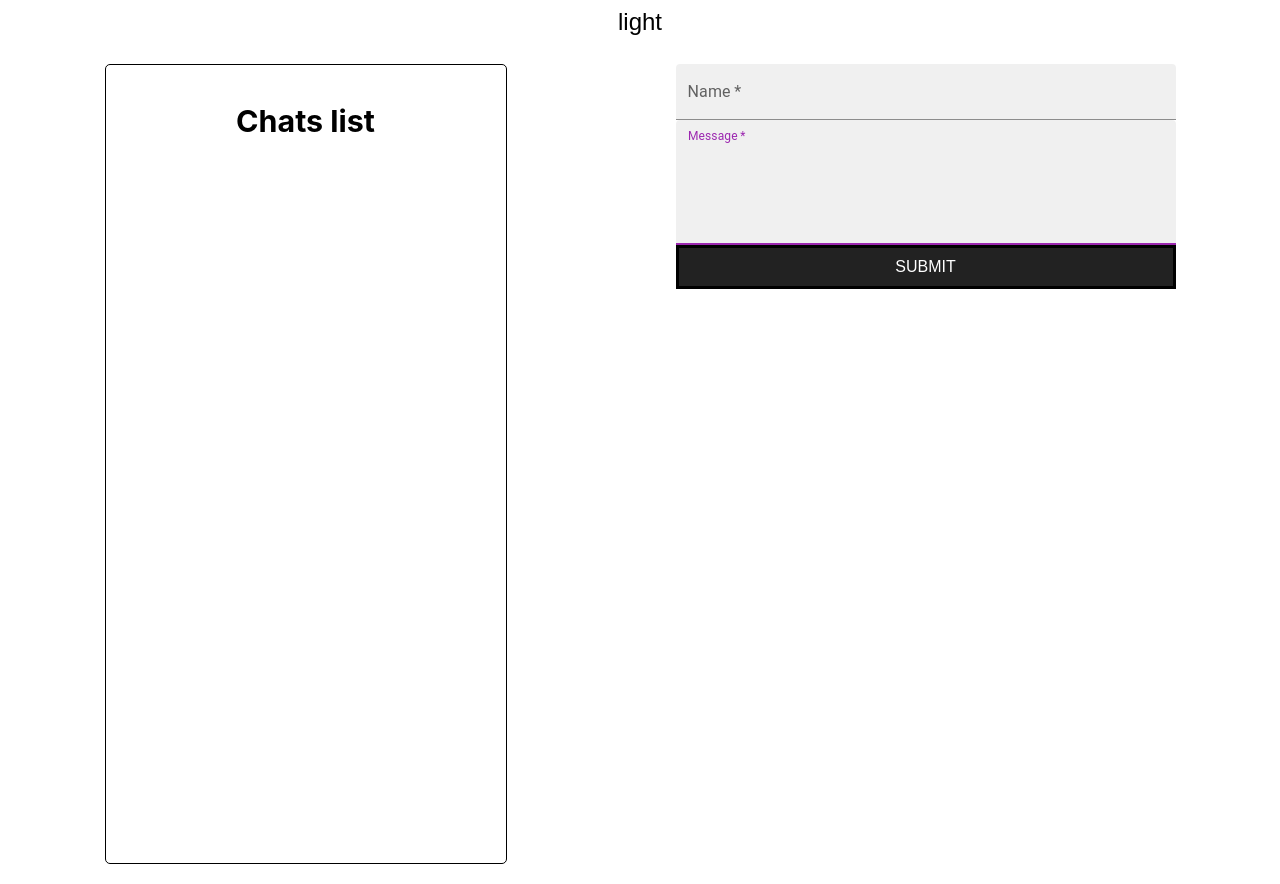
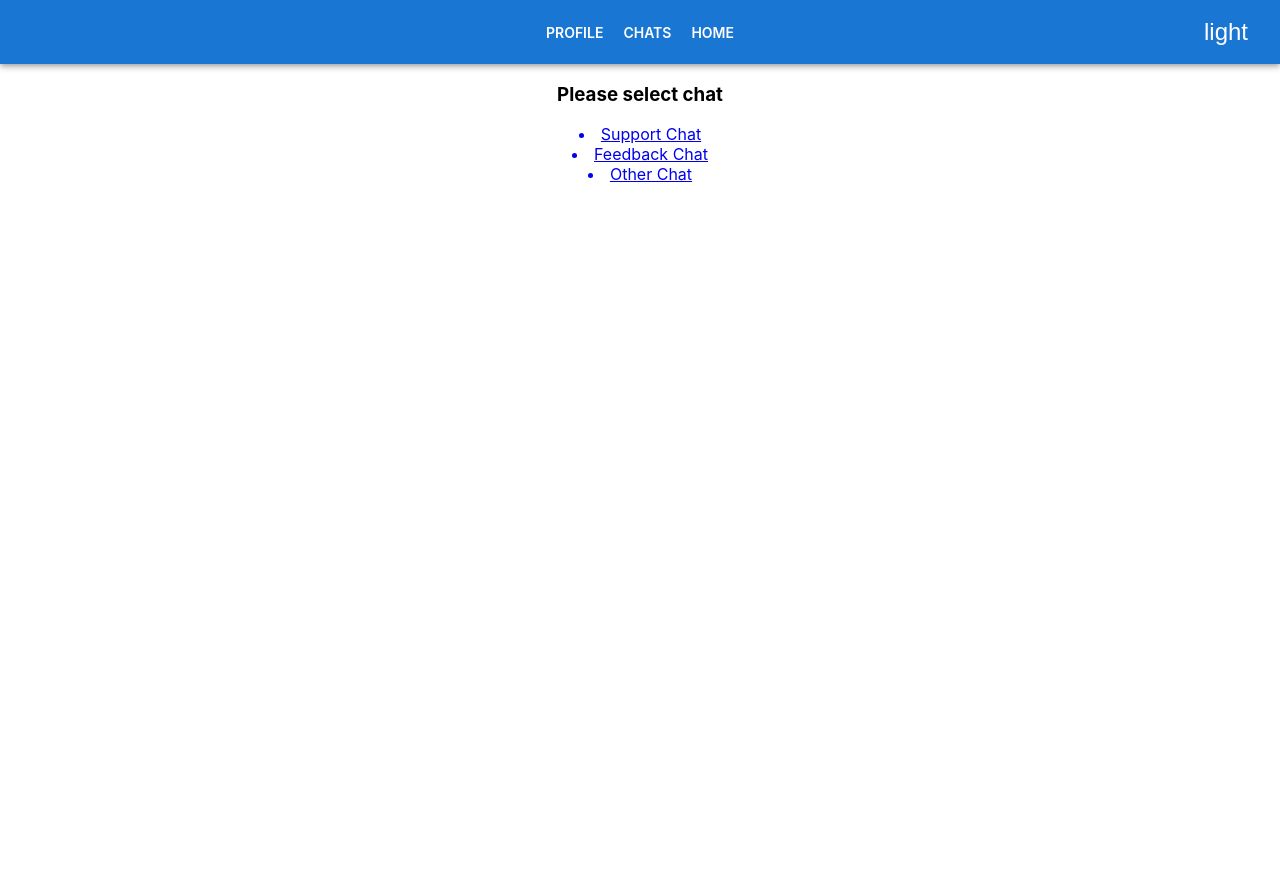
Before and after one commit to DenAsylbaev/react_homework, a React (Create React App) app: page /chats in a window 1280 px wide. After the commit the page ends 800 px from the top, so only its background shows below. Built offline with nearby package versions, Linux system fonts and the light colour scheme.

Commit message:
homework_4

```diff
--- a/package.json
+++ b/package.json
@@ -12,6 +12,7 @@
     "@testing-library/user-event": "^13.5.0",
     "react": "^18.2.0",
     "react-dom": "^18.2.0",
+    "react-router-dom": "^5.3.3",
     "react-scripts": "5.0.1",
     "web-vitals": "^2.1.4"
   },
--- a/src/App.js
+++ b/src/App.js
@@ -1,11 +1,20 @@
 // import logo from './logo.svg';
 import React from 'react';
-
+import { useState } from 'react';
+import { useEffect } from 'react';
 import './css/style.css';
-import MessageListFunc from './components/messageListFunc'
 import { ThemeProvider } from './contexts/theme-provider';
 import { ColorModeSwitch } from './components/color-mode-switch';
 import { Box } from '@mui/material';
+import AppBar from '@mui/material/AppBar';
+import Toolbar from '@mui/material/Toolbar';
+
+import Home from './pages/homePage';
+import Chats from './pages/chatsPage';
+import Profile from './pages/profilePage'
+import Chat from './pages/chatPage'
+import { BrowserRouter, Link, Route, Switch } from 'react-router-dom';
+import chatList from './chats.json';
 
 
 const makeAppStyles = (theme) => {
@@ -16,19 +25,53 @@ const makeAppStyles = (theme) => {
 }};
 
 function App() {
+  const [chats, setChats] = useState([]);
+
+    useEffect(() => {
+        setChats(chatList);
+    }, []);
 
   return (
-    <ThemeProvider>
-      <Box sx={makeAppStyles}>
-      <div className="App">
-          <ColorModeSwitch />
+        <BrowserRouter>
+          <ThemeProvider>
+            <Box sx={makeAppStyles}>
+              <AppBar position="static">
+                <Toolbar>
+                  <ul className='toolbar_list'>
+                    <li>
+                      <Link to="/profile">profile</Link>
+                    </li>
+                    <li>
+                      <Link to="/chats">chats</Link>
+                    </li>
+                    <li>
+                      <Link to="/">Home</Link>
+                    </li>
+                  </ul>
+                  <ColorModeSwitch />
+                </Toolbar>
+              </AppBar>
+              <Switch>
+                  <Route exact path="/">
+                    <Home />
+                  </Route>
+                  <Route path="/profile">
+                    <Profile />
+                  </Route>
+                  <Route exact path="/chats">
+                    <Chats
+                      chats = { chats }/>
+                  </Route>
+                  <Route exact path="/chats/:id?">
+                    <Chat
+                      chats = { chats }/>
+                  </Route>
 
-          <header className="App-header">
-          <MessageListFunc />
-          </header>
-        </div>
-      </Box>
-    </ThemeProvider>
+                </Switch>
+          </Box>
+        </ThemeProvider>
+      </BrowserRouter>
+
   );
 }
 
--- /dev/null
+++ b/src/chats.json
@@ -0,0 +1,14 @@
+[
+    {
+      "id": 1,
+      "title": "Support Chat"
+    },
+    {
+      "id": 2,
+      "title": "Feedback Chat"
+    },
+    {
+      "id": 3,
+      "title": "Other Chat"
+    }
+]
--- a/src/components/chatsArray.jsx
+++ b/src/components/chatsArray.jsx
@@ -18,7 +18,7 @@ export default function ChatsArray({ messageList }) {
                 maxWidth: '400px'
             }}
         >
-            <h3>Chats list</h3>
+            <h3>Messages list</h3>
             { chatArr.map(item => (
                 <ListItem key={item.id}>
                     <ChatIcon/>
--- a/src/components/messageListFunc.jsx
+++ b/src/components/messageListFunc.jsx
@@ -2,12 +2,12 @@ import React from "react";
 import { useState } from "react";
 import { useEffect } from "react";
 import TextField from '@mui/material/TextField';
-import ChatsArray from './chatsArray'
+// import ChatsArray from './chatsArray'
 
 let timer;
 let setTextFocus;
 
-export default function MessageListFunc() {
+export default function MessageListFunc({ renderMessageList }) {
     const [messageList, setMessageList] = useState([]);
     const [author, setAuthor] = useState('');
     const [text, setText] = useState('');
@@ -26,6 +26,7 @@ export default function MessageListFunc() {
         setTextFocus = (input) => input && input.focus();
     }
 
+
     useEffect(() => {
         if (messageList[messageList.length-1]?.author === 'user') {
             clearTimeout(timer);
@@ -35,16 +36,16 @@ export default function MessageListFunc() {
                         text: 'Your request has been accepted',
                         author: 'bot'
                     }
-                ]))
+                ]));
             }, 1500)
         }
-        // clearTimeout();
         return () => { clearTimeout(timer); }
     }, [messageList]);
 
     return (
         <>
-            <ChatsArray messageList={messageList}/>
+            { renderMessageList(messageList) }
+
             <div className="message_list_wrap">
                 <div className="input_form">
                     <TextField id=""
--- a/src/css/style.css
+++ b/src/css/style.css
@@ -89,3 +89,22 @@
   /* position: absolute; */
   right: 0;
 }
+
+.toolbar_list {
+  list-style-type: none;
+  display: flex;
+  width: 100%;
+  justify-content: center;
+}
+
+.toolbar_list li {
+  padding-left: 20px;
+}
+
+.toolbar_list a {
+  text-decoration: none;
+  text-transform: uppercase;
+  color: #fff;
+  font-weight: 600;
+  font-size: 14px;
+}
--- /dev/null
+++ b/src/pages/chatPage.jsx
@@ -0,0 +1,30 @@
+import React from "react";
+import MessageListFunc from '../components/messageListFunc';
+import ChatsArray from '../components/chatsArray'
+import { useParams } from "react-router-dom";
+import { Redirect } from "react-router-dom";
+
+export default function Chat({ chats }) {
+
+    const { id } = useParams();
+
+    const post = chats.find((el) => el.id === +id);
+
+    if (!id || !post) {
+        return <Redirect to="/chats" />;
+        }
+
+    return (
+        <div className="App">
+            {post && (
+                <h3>{post.title}</h3>
+            )}
+            <header className="App-header">
+                <MessageListFunc
+                    renderMessageList = { (messageList) => {
+                        return <ChatsArray messageList={messageList}/>
+                    } }/>
+            </header>
+        </div>
+    )
+}
--- /dev/null
+++ b/src/pages/chatsPage.jsx
@@ -0,0 +1,21 @@
+import React from "react";
+// import { useParams } from "react-router-dom";
+
+import { Link } from 'react-router-dom';
+
+export default function Chats({chats}) {
+
+    return (
+        <div className="App">
+            <h3>Please select chat</h3>
+            {
+                chats.map((el) => (
+                    <Link key={el.id} to={`/chats/${el.id}`}>
+                        <li>{ el.title }</li>
+                    </Link>
+                ))
+            }
+        </div>
+
+    )
+}
--- /dev/null
+++ b/src/pages/homePage.jsx
@@ -0,0 +1,11 @@
+import React from "react";
+// import MessageListFunc from '../components/messageListFunc'
+
+export default function Home() {
+
+    return (
+        <div>
+            <h1>Home page</h1>
+        </div>
+    )
+}
--- /dev/null
+++ b/src/pages/profilePage.jsx
@@ -0,0 +1,11 @@
+import React from "react";
+
+export default function Profile() {
+
+    return (
+        <div>
+            <h1>Profile page</h1>
+        </div>
+
+    )
+}
```
Also changed, not shown: 1 other file (tests, documents, lock files or other folders).
